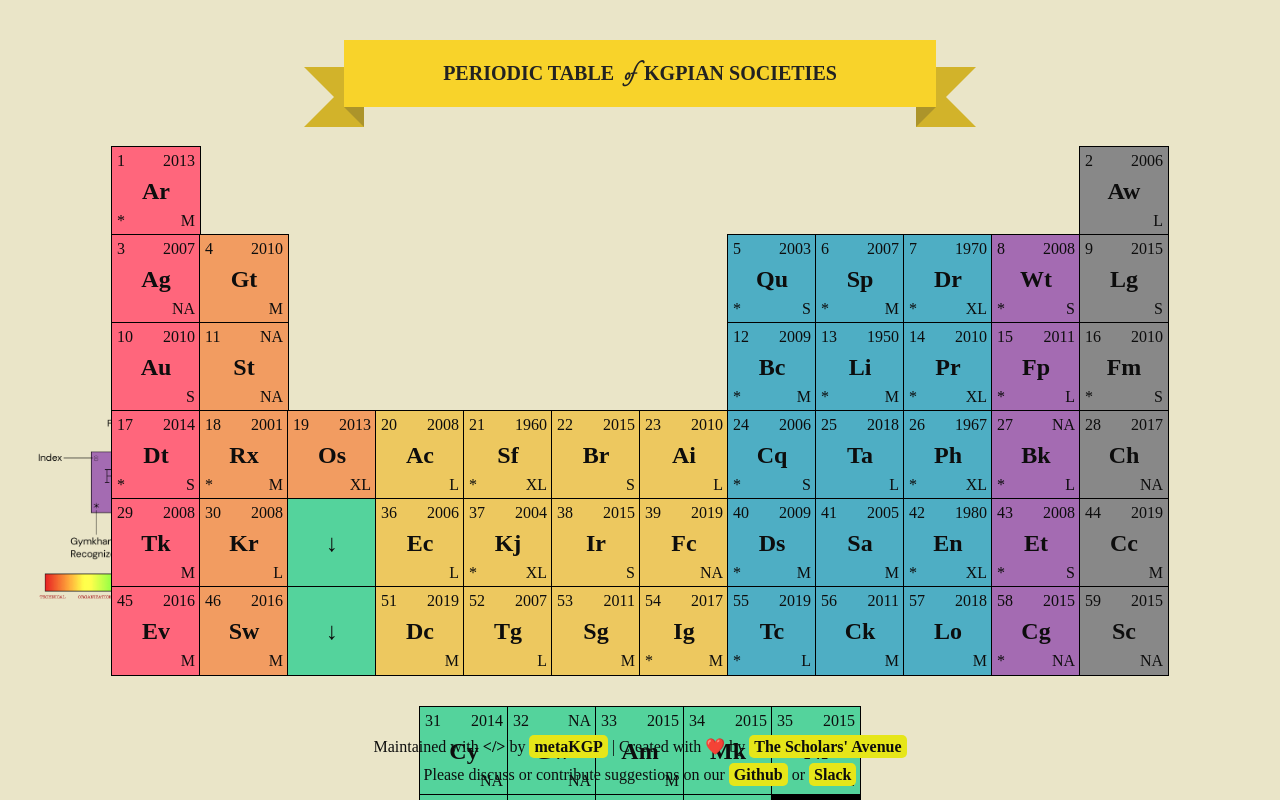
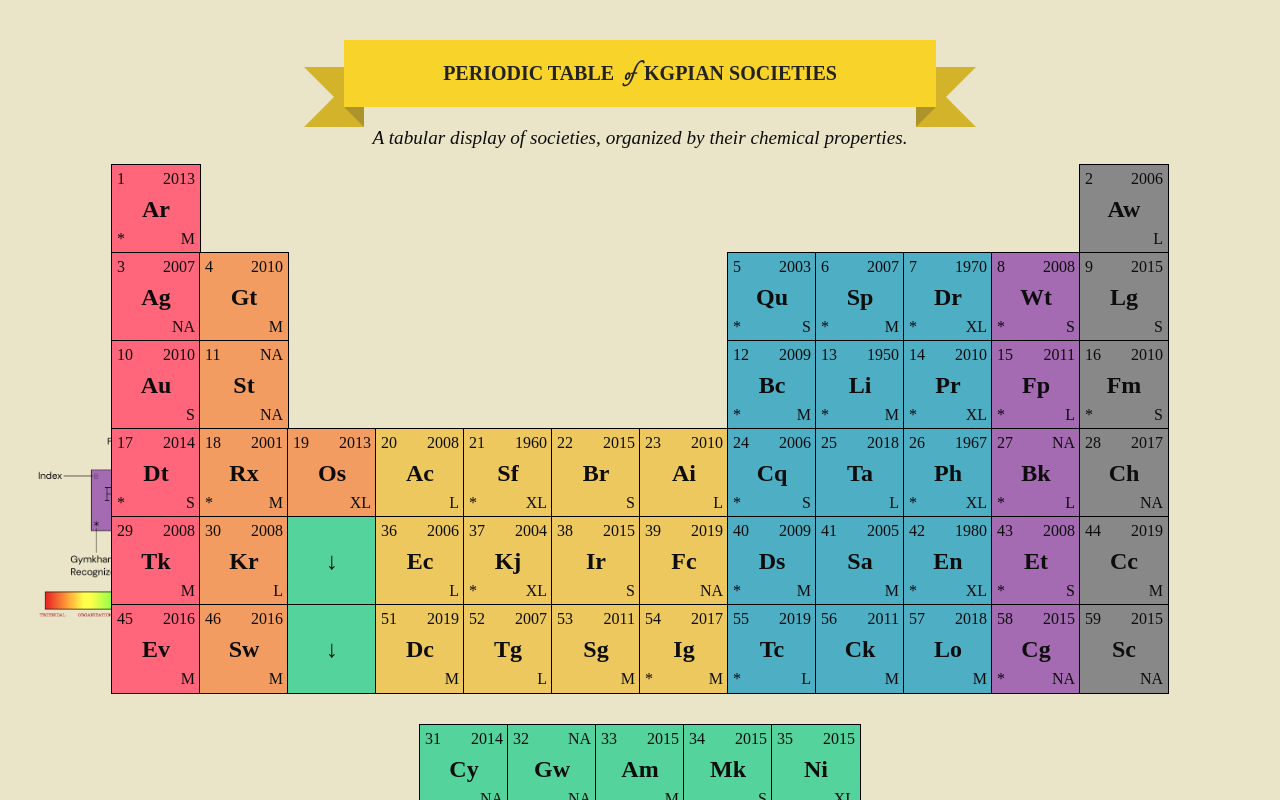
Before and after one commit to metakgp/societytable, a React (Vite) app: page / in a window 1280 px wide. Shown: the top 800 px of the page. Built offline with nearby package versions, Linux system fonts and the light colour scheme; a web font is replaced by a local one.

Commit message:
feat: added a subtitle

```diff
--- a/src/components/Header.tsx
+++ b/src/components/Header.tsx
@@ -8,6 +8,7 @@ function Header() {
 					KGPIAN SOCIETIES
 				</strong>
 			</h1>
+			<i className="subtitle"> A tabular display of societies, organized by their chemical properties. </i>
 		</header>
 	);
 }
--- a/src/styles/_footer.scss
+++ b/src/styles/_footer.scss
@@ -4,9 +4,7 @@
 	width: 100%;
 	text-align: center;
 
-	// TODO: remove or update this the period table contents are added
-	position: absolute;
-	bottom: 1rem;
+	margin-top: 1rem;
 
 	display: flex;
 	flex-direction: column;
--- a/src/styles/_header.scss
+++ b/src/styles/_header.scss
@@ -6,9 +6,12 @@
 	flex-direction: column;
 	align-items: center;
 
+	margin-bottom: 1rem;
+
 	.subtitle {
 		margin-top: 0;
 		text-align: center;
+		font-size: 1.2rem;
 	}
 }
 
@@ -24,7 +27,7 @@
 	text-align: center;
 	padding: 1em 2em;
 	/* Adjust to suit */
-	margin: 2em auto 2em;
+	margin: 2em auto 1em;
 	/* Based on 24px vertical rhythm. 48px bottom margin - normally 24 but the ribbon 'graphics' take up 24px themselves so we double it. */
 
 	.ribbon-of {
```
